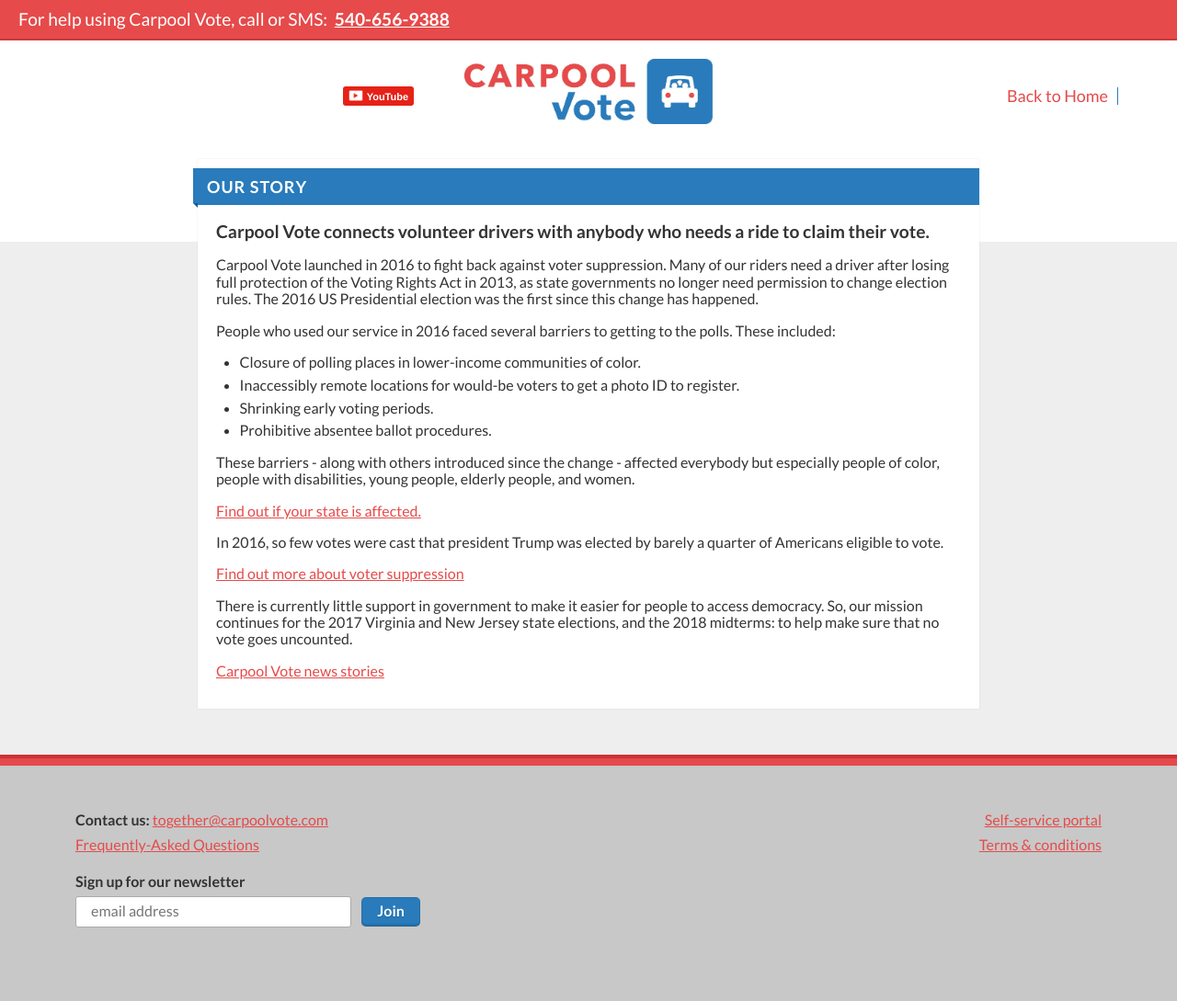
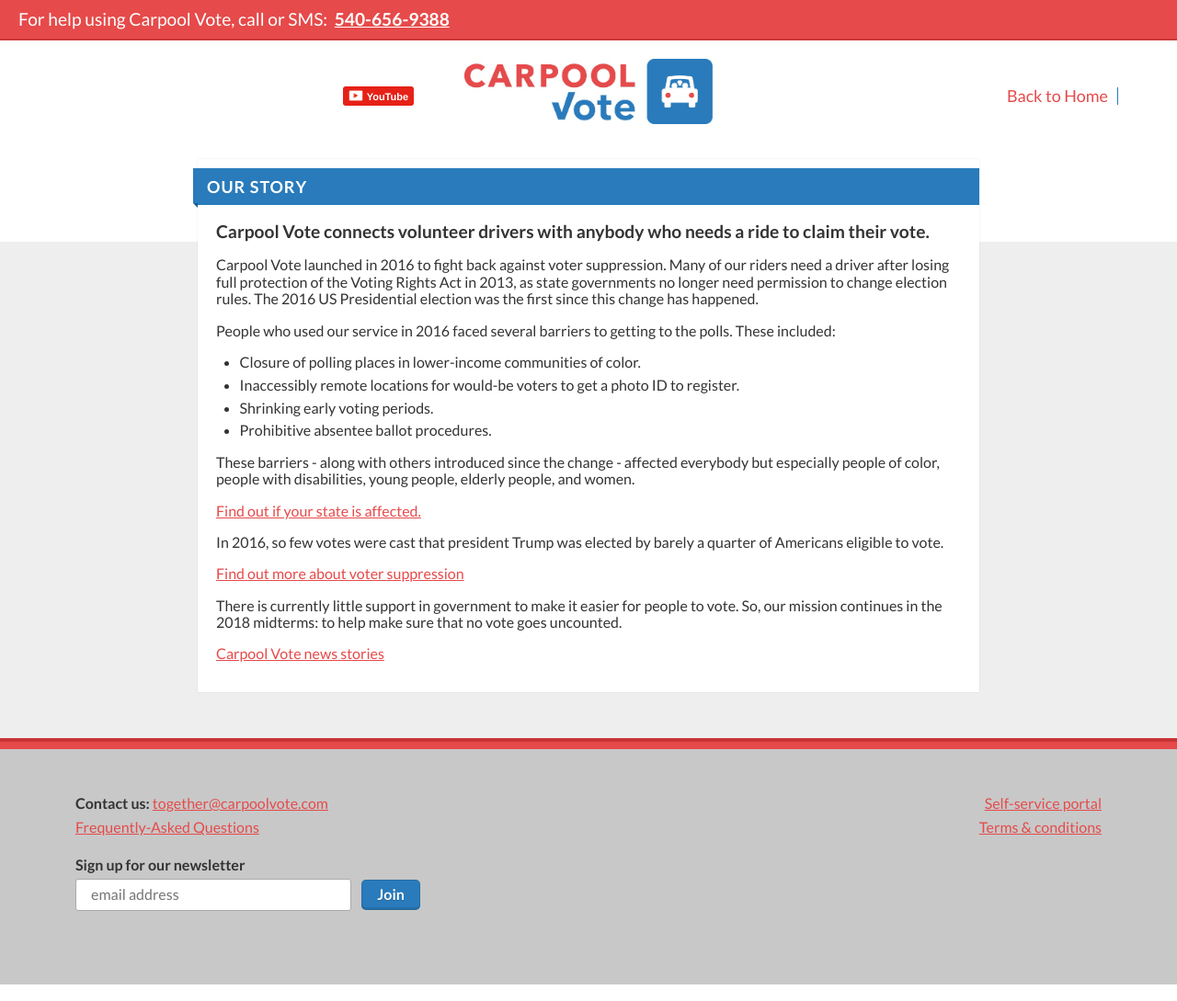
Before and after one commit to voteamerica/voteamerica.github.io, a Jekyll site: the page built from pages/story.html, in a window 1280 px wide. Shown: the whole page at 92% size. Built offline with Jekyll 4.4.1, drawn with Linux system fonts in a browser that asks for light colours; nearby versions of some CDN libraries; comment, search, counter and statistics services are not loaded.

Commit message:
incorporated 2018 changes

```diff
--- a/pages/story.html
+++ b/pages/story.html
@@ -22,7 +22,7 @@ title: Our Story
                 <p><a href="https://www.letamericavote.org/states/" target="_blank">Find out if your state is affected.</a></p>
                 <p>In 2016, so few votes were cast that president Trump was elected by barely a quarter of Americans eligible to vote.</p>
                 <p><a href="https://medium.com/@RightToVote" target="_blank">Find out more about voter suppression</a></p>
-                <p>There is currently little support in government to make it easier for people to access democracy. So, our mission continues for the 2017 Virginia and New Jersey state elections, and the 2018 midterms: to help make sure that no vote goes uncounted.</p>
+                <p>There is currently little support in government to make it easier for people to vote. So, our mission continues in the 2018 midterms: to help make sure that no vote goes uncounted.</p>
                 <p><a href="https://medium.com/@carpoolvote" target="_blank">Carpool Vote news stories</a></p>
             </div>
         </div>
```
Also changed, not shown: pages/index.html (+11 -7 lines).
